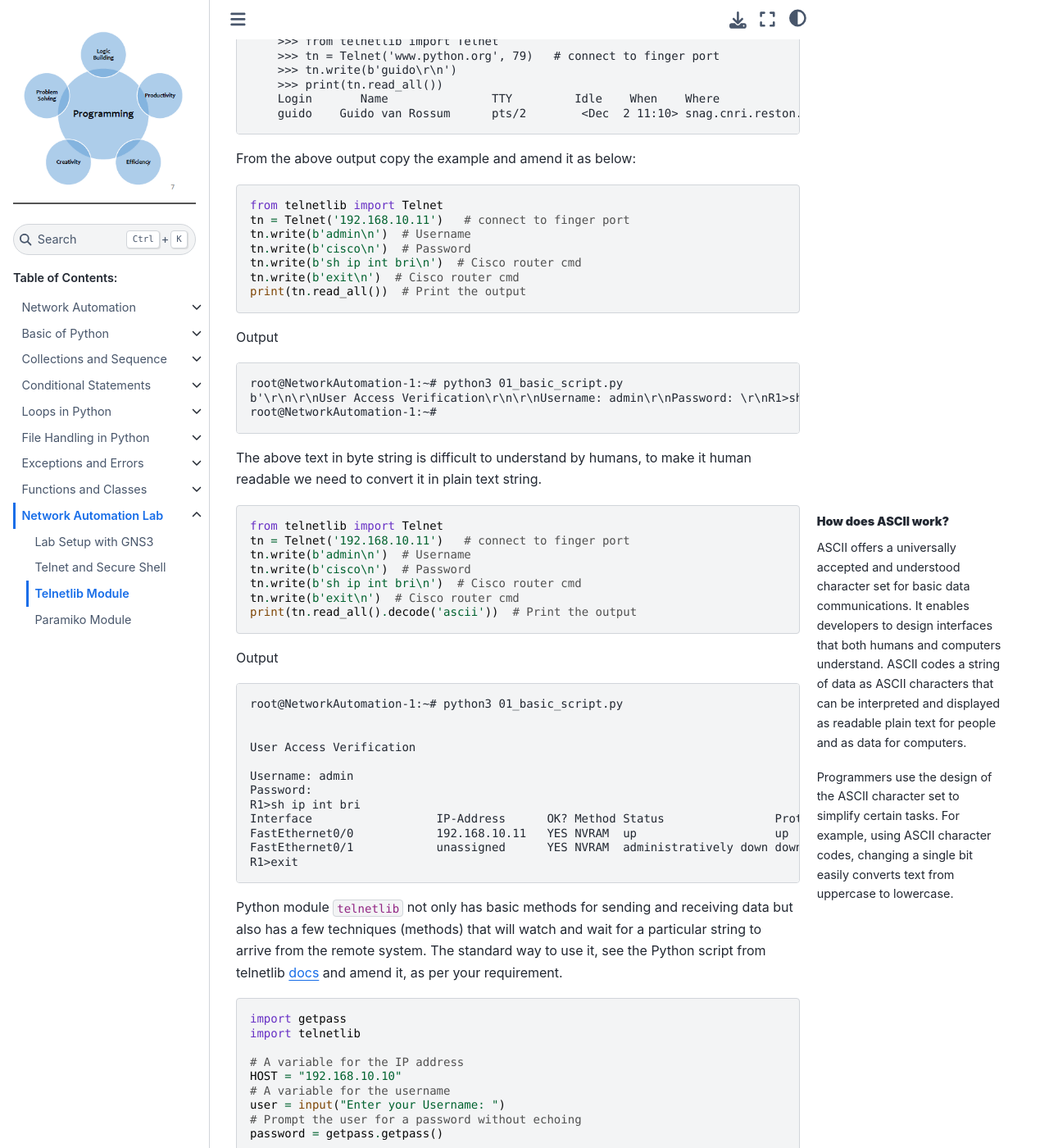
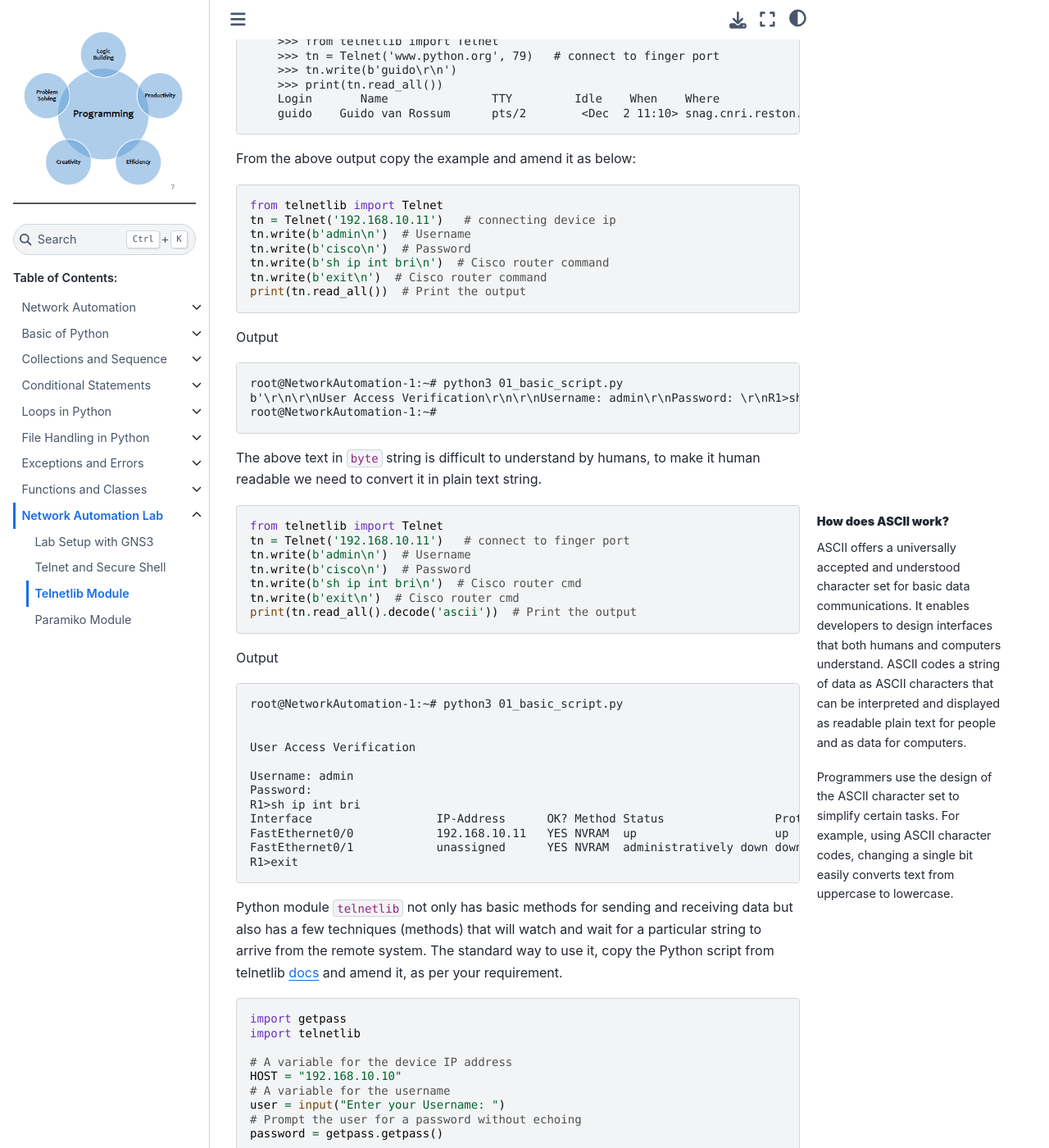
Before and after one commit to sydasif/python-book, a Sphinx documentation site: the page built from docs/source/09_lab/03_telnetlib.md, in a window 1280 px wide and 1400 px high, scrolled down 517 px. Shown: the whole window at 82% size. Built offline with Sphinx 7.4.7 and the Sphinx Book theme 1.1.4, drawn with Linux system fonts in a browser that asks for light colours; some of the changed text lies outside the part shown.

Commit message:
update telnetlib

````diff
--- a/docs/source/09_lab/03_telnetlib.md
+++ b/docs/source/09_lab/03_telnetlib.md
@@ -28,11 +28,11 @@ From the above output copy the example and amend it as below:
 
 ```py
 from telnetlib import Telnet
-tn = Telnet('192.168.10.11')   # connect to finger port
+tn = Telnet('192.168.10.11')   # connecting device ip
 tn.write(b'admin\n')  # Username
 tn.write(b'cisco\n')  # Password
-tn.write(b'sh ip int bri\n')  # Cisco router cmd
-tn.write(b'exit\n')  # Cisco router cmd
+tn.write(b'sh ip int bri\n')  # Cisco router command
+tn.write(b'exit\n')  # Cisco router command
 print(tn.read_all())  # Print the output
 ```
 
@@ -44,7 +44,7 @@ b'\r\n\r\nUser Access Verification\r\n\r\nUsername: admin\r\nPassword: \r\nR1>sh
 root@NetworkAutomation-1:~#
 ```
 
-The above text in byte string is difficult to understand by humans, to make it human readable we need to convert it in plain text string.
+The above text in `byte` string is difficult to understand by humans, to make it human readable we need to convert it in plain text string.
 
 ```{margin} **How does ASCII work?**
 
@@ -80,13 +80,13 @@ FastEthernet0/1            unassigned      YES NVRAM  administratively down down
 R1>exit
 ```
 
-Python module `telnetlib` not only has basic methods for sending and receiving data but also has a few techniques (methods) that will watch and wait for a particular string to arrive from the remote system. The standard way to use it, see the Python script from telnetlib [docs](https://docs.python.org/3/library/telnetlib.html#telnet-example) and amend it, as per your requirement.
+Python module `telnetlib` not only has basic methods for sending and receiving data but also has a few techniques (methods) that will watch and wait for a particular string to arrive from the remote system. The standard way to use it, copy the Python script from telnetlib [docs](https://docs.python.org/3/library/telnetlib.html#telnet-example) and amend it, as per your requirement.
 
 ```py
 import getpass
 import telnetlib
 
-# A variable for the IP address
+# A variable for the device IP address
 HOST = "192.168.10.10"
 # A variable for the username
 user = input("Enter your Username: ")
@@ -124,6 +124,6 @@ FastEthernet0/1            unassigned      YES NVRAM  administratively down down
 R1>exit
 ```
 
-```{epigraph}
-[getpass](https://docs.python.org/3/library/getpass.html) module allows you to request a password without displaying input characters.
+```{Note}
+[getpass](https://docs.python.org/3/library/getpass.html) module allows you to request a password prompt without displaying the input characters.
 ```
````
